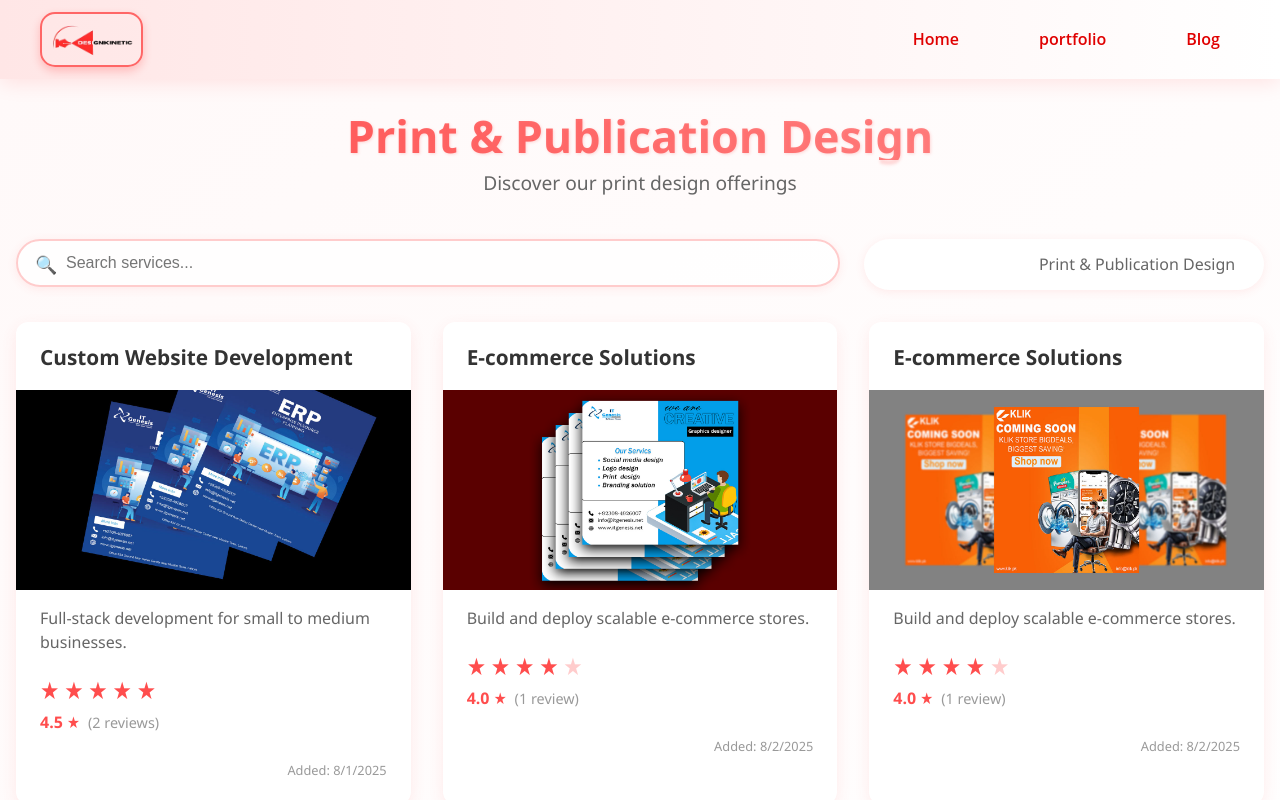
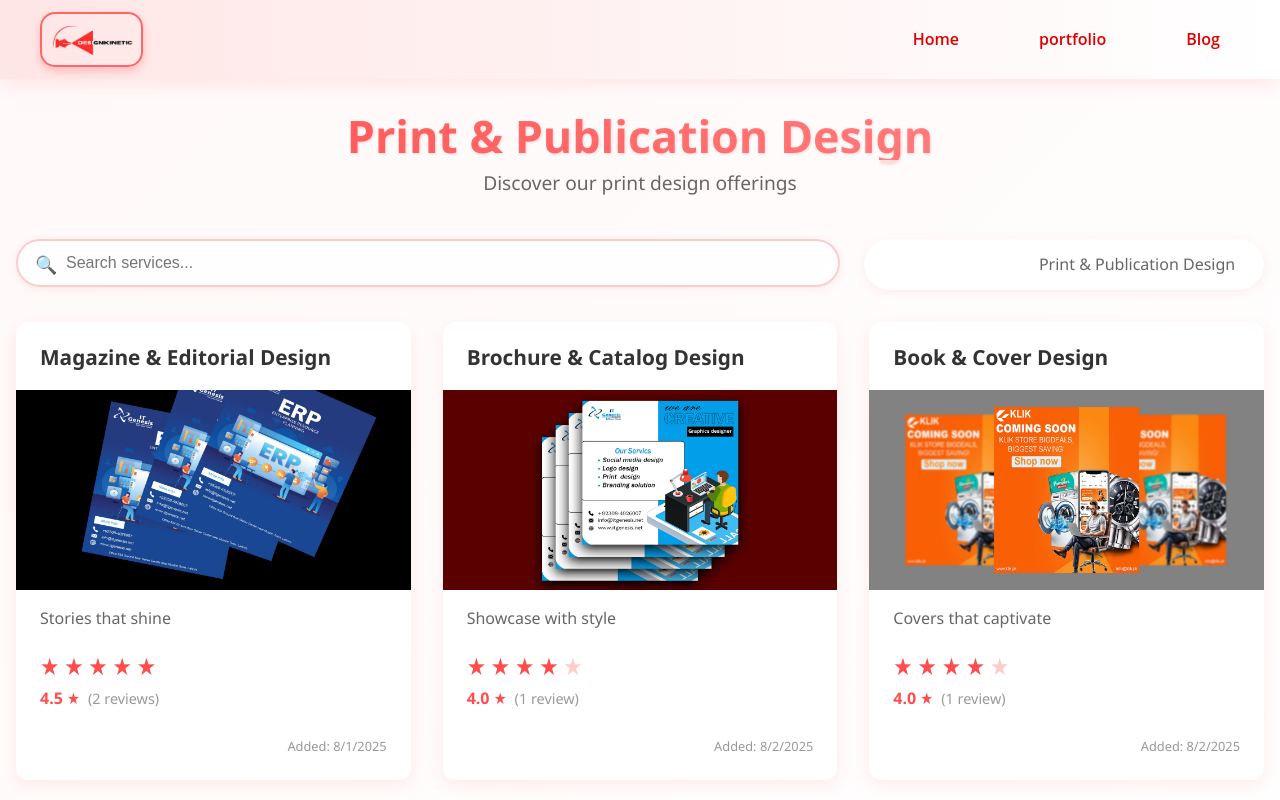
Before and after one commit to Design-kinetic/Designkinetic, a React (Vite) app: page /s2 in a window 1280 px wide. Shown: the top 800 px of the page. Built offline with nearby package versions, Linux system fonts and the light colour scheme.

Commit message:
Update S2.jsx

```diff
--- a/src/componants/jsxfiles/S2.jsx
+++ b/src/componants/jsxfiles/S2.jsx
@@ -6,8 +6,8 @@ export default function S2() {
   const [services] = useState([
     {
       id: 1,
-      title: "Custom Website Development",
-      description: "Full-stack development for small to medium businesses.",
+      title: "Magazine & Editorial Design",
+      description: "Stories that shine",
       image: "/21.png",
       reviews: [
         { rating: 5, date: "2025-08-01" },
@@ -18,8 +18,8 @@ export default function S2() {
     },
     {
       id: 2,
-      title: "E-commerce Solutions",
-      description: "Build and deploy scalable e-commerce stores.",
+      title: "Brochure & Catalog Design",
+      description: "Showcase with style",
       image: "/22.png",
       reviews: [
         { rating: 4, date: "2025-08-02" }
@@ -28,9 +28,9 @@ export default function S2() {
       category: "web-development"
     },
     {
-      id: 2,
-      title: "E-commerce Solutions",
-      description: "Build and deploy scalable e-commerce stores.",
+      id: 3,
+      title: "Book & Cover Design",
+      description: "Covers that captivate",
       image: "/23.png",
       reviews: [
         { rating: 4, date: "2025-08-02" }
@@ -39,9 +39,9 @@ export default function S2() {
       category: "web-development"
     },
     {
-      id: 2,
-      title: "E-commerce Solutions",
-      description: "Build and deploy scalable e-commerce stores.",
+      id: 4,
+      title: "Poster & Flyer Design",
+      description: "Grab attention fast",
       image: "/24.png",
       reviews: [
         { rating: 4, date: "2025-08-02" }
```
